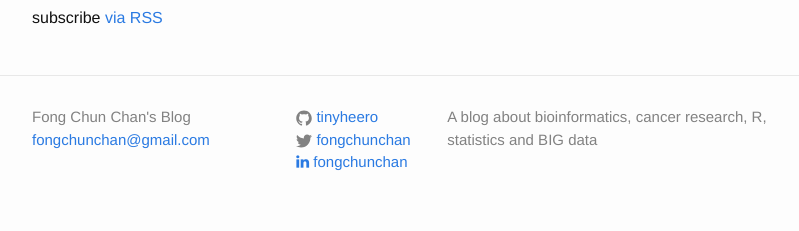
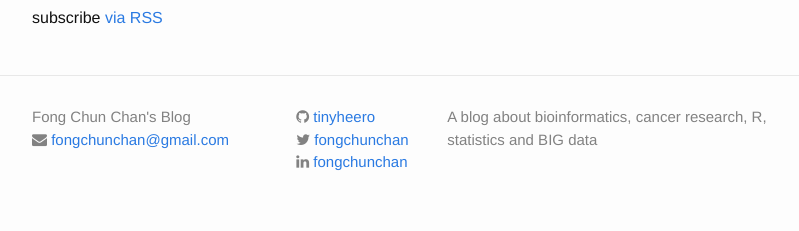
Before and after one commit to tinyheero/tinyheero.github.io, a Jekyll site: the page built from index.html, in a window 1280 px wide. Shown: the part 3542-3773 px from the top of the page, without its empty margins (238-1037 px from the left). Built offline with Jekyll 4.4.1, drawn with Linux system fonts in a browser that asks for light colours; nearby versions of some CDN libraries; library files that are not in the unit come from our copies; Markdown is read by kramdown in place of the engine named in the settings.

Commit message:
Switching to Use Font Awesome Icons

```diff
--- a/_includes/footer.html
+++ b/_includes/footer.html
@@ -6,7 +6,10 @@
       <div class="footer-col  footer-col-1">
         <ul class="contact-list">
           <li>{{ site.title }}</li>
-          <li><a href="mailto:{{ site.email }}">{{ site.email }}</a></li>
+          <li>
+             <i class="fa fa-envelope"></i>
+             <a href="mailto:{{ site.email }}">{{ site.email }}</a>
+          </li>
         </ul>
       </div>
 
@@ -14,37 +17,20 @@
         <ul class="social-media-list">
           {% if site.github_username %}
           <li>
-            <a href="https://github.com/{{ site.github_username }}">
-              <span class="icon  icon--github">
-                <svg viewBox="0 0 16 16">
-                  <path fill="#828282" d="M7.999,0.431c-4.285,0-7.76,3.474-7.76,7.761 c0,3.428,2.223,6.337,5.307,7.363c0.388,0.071,0.53-0.168,0.53-0.374c0-0.184-0.007-0.672-0.01-1.32 c-2.159,0.469-2.614-1.04-2.614-1.04c-0.353-0.896-0.862-1.135-0.862-1.135c-0.705-0.481,0.053-0.472,0.053-0.472 c0.779,0.055,1.189,0.8,1.189,0.8c0.692,1.186,1.816,0.843,2.258,0.645c0.071-0.502,0.271-0.843,0.493-1.037 C4.86,11.425,3.049,10.76,3.049,7.786c0-0.847,0.302-1.54,0.799-2.082C3.768,5.507,3.501,4.718,3.924,3.65 c0,0,0.652-0.209,2.134,0.796C6.677,4.273,7.34,4.187,8,4.184c0.659,0.003,1.323,0.089,1.943,0.261 c1.482-1.004,2.132-0.796,2.132-0.796c0.423,1.068,0.157,1.857,0.077,2.054c0.497,0.542,0.798,1.235,0.798,2.082 c0,2.981-1.814,3.637-3.543,3.829c0.279,0.24,0.527,0.713,0.527,1.437c0,1.037-0.01,1.874-0.01,2.129 c0,0.208,0.14,0.449,0.534,0.373c3.081-1.028,5.302-3.935,5.302-7.362C15.76,3.906,12.285,0.431,7.999,0.431z"/>
-                </svg>
-              </span>
-
-              <span class="username">{{ site.github_username }}</span>
-            </a>
+							<i class="fa fa-github"></i>
+							<a href="https://github.com/{{ site.github_username }}"><span class="username">{{ site.github_username }}</span></a>
           </li>
           {% endif %}
 
           {% if site.twitter_username %}
           <li>
-            <a href="https://twitter.com/{{ site.twitter_username }}">
-              <span class="icon  icon--twitter">
-                <svg viewBox="0 0 16 16">
-                  <path fill="#828282" d="M15.969,3.058c-0.586,0.26-1.217,0.436-1.878,0.515c0.675-0.405,1.194-1.045,1.438-1.809
-                  c-0.632,0.375-1.332,0.647-2.076,0.793c-0.596-0.636-1.446-1.033-2.387-1.033c-1.806,0-3.27,1.464-3.27,3.27 c0,0.256,0.029,0.506,0.085,0.745C5.163,5.404,2.753,4.102,1.14,2.124C0.859,2.607,0.698,3.168,0.698,3.767 c0,1.134,0.577,2.135,1.455,2.722C1.616,6.472,1.112,6.325,0.671,6.08c0,0.014,0,0.027,0,0.041c0,1.584,1.127,2.906,2.623,3.206 C3.02,9.402,2.731,9.442,2.433,9.442c-0.211,0-0.416-0.021-0.615-0.059c0.416,1.299,1.624,2.245,3.055,2.271 c-1.119,0.877-2.529,1.4-4.061,1.4c-0.264,0-0.524-0.015-0.78-0.046c1.447,0.928,3.166,1.469,5.013,1.469 c6.015,0,9.304-4.983,9.304-9.304c0-0.142-0.003-0.283-0.009-0.423C14.976,4.29,15.531,3.714,15.969,3.058z"/>
-                </svg>
-              </span>
-
-              <span class="username">{{ site.twitter_username }}</span>
-            </a>
+						<i class="fa fa-twitter"></i>
+            <a href="https://twitter.com/{{ site.twitter_username }}"><span class="username">{{ site.twitter_username }}</span></a>
           </li>
           {% endif %}
 					<li>
-						<a href="https://ca.linkedin.com/in/fongchunchan">
-							<i class="fa fa-linkedin"></i>
-							<span class="username">fongchunchan</span>
-						</a>
+						<i class="fa fa-linkedin"></i>
+						<a href="https://ca.linkedin.com/in/fongchunchan"><span class="username">fongchunchan</span></a>
 					</li>
         </ul>
       </div>
```
